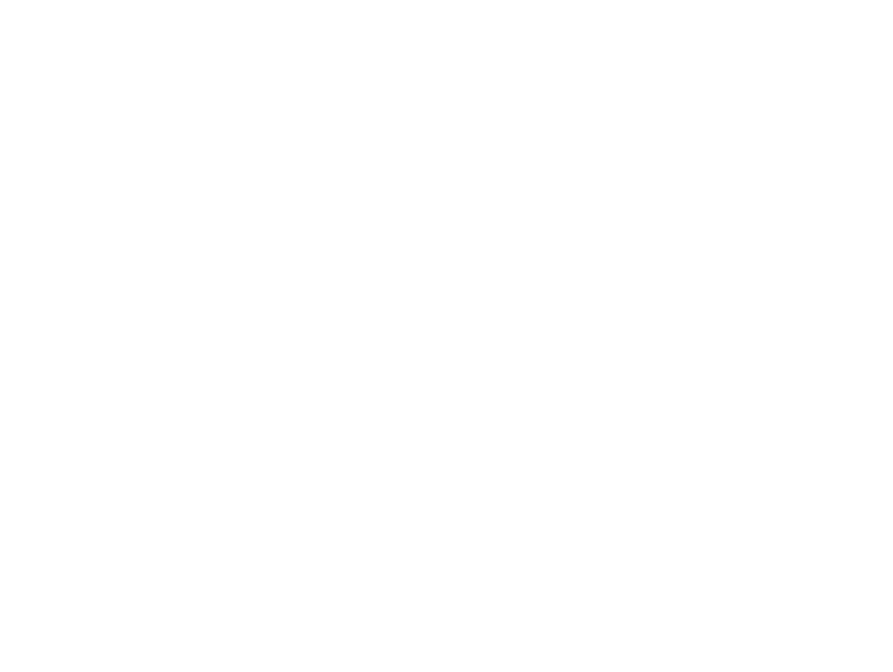
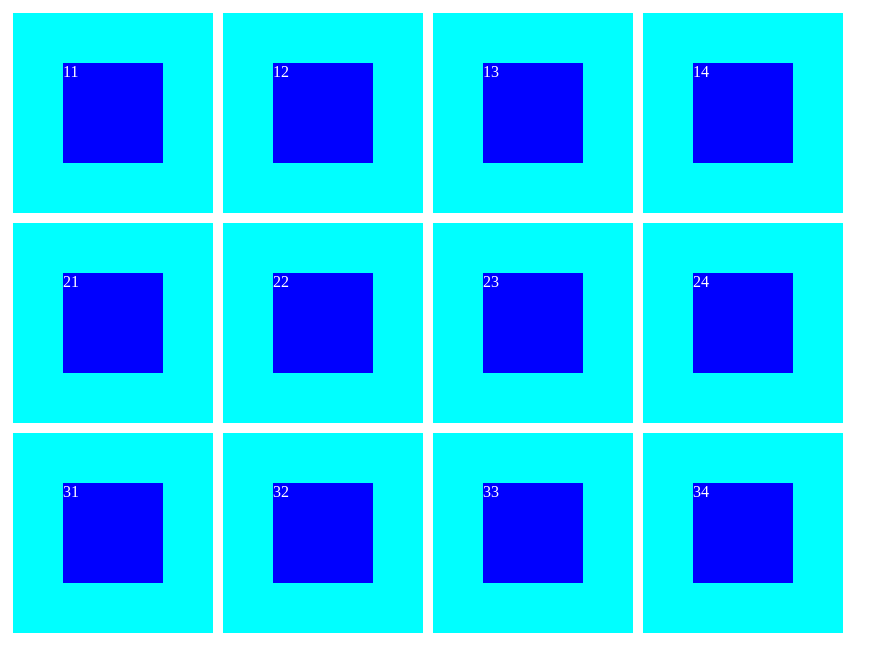
Before and after one commit to ricardopresto/layoutplan, a Vue app: page / in a window 1280 px wide. Shown: the top 672 px of the page, without its empty margins (0-893 px from the left). Built offline with nearby package versions, Linux system fonts and the light colour scheme.

Commit message:
basic layout

```diff
--- a/src/App.vue
+++ b/src/App.vue
@@ -1,12 +1,52 @@
-<script setup>
-  import Room from './components/Room.vue';
-</script>
-
 <template>
   <main class="main">
-
+    <div class="row" v-for="row in rows" :key="row.index">
+      <div class="column" v-for="column in columns" :key="column.index">
+        <Room :row="row" :column="column"/>
+      </div>
+    </div>
   </main>
 </template>
 
+<script>
+  import Room from './components/Room.vue';
+
+  export default {
+    components: {
+      Room
+    },
+    data() {
+      return {
+        rows: 3,
+        columns: 4,
+        layout: [],
+      }
+    },
+    mounted() {
+      this.update()
+    },
+    methods: {
+      update() {
+        for (let y = 1; y <= this.rows; y++) {
+          for (let x = 1; x <= this.columns; x++) {
+            this.layout.push({
+              index: [x, y],
+            })
+          }
+        }
+      }
+    }
+  }
+</script>
+
 <style scoped>
+.row {
+  display: flex;
+  flex-direction: row;
+}
+
+.column {
+  display: flex;
+  flex-direction: column;
+}
 </style>
--- a/src/components/Room.vue
+++ b/src/components/Room.vue
@@ -1,11 +1,48 @@
-<script setup>
-</script>
-
 <template>
   <main class="main">
-
+    <div class="inner">
+      <span>{{ row }}</span>
+      <span>{{ column }}</span>
+    </div>
   </main>
 </template>
 
+<script>
+  export default {
+    name: 'room',
+    props: {
+      row: {
+        type: Number,
+        required: true,
+      },
+      column: {
+        type: Number,
+        required: true,
+      }
+    },
+    data() {
+      return {
+        //
+      }
+    }
+  }
+</script>
+
 <style scoped>
+.main {
+  width: 200px;
+  height: 200px;
+  background-color: aqua;
+  display: flex;
+  justify-content: center;
+  align-items: center;
+  margin: 5px;
+  color: #fff;
+}
+
+.inner {
+  width: 100px;
+  height: 100px;
+  background-color: blue;
+}
 </style>
```
